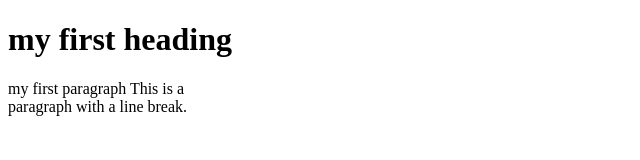
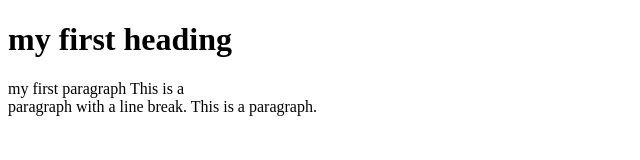
Before and after one commit to oisiana/oisiana.github.io, a plain HTML site: page index.html in a window 1280 px wide. Shown: the whole page, without its empty margins (0-640 px from the left). Drawn offline with Linux system fonts and the light colour scheme.

Commit message:
Update index.html

```diff
--- a/index.html
+++ b/index.html
@@ -4,5 +4,6 @@
 <h1> my first heading </h1>
 <p1> my first paragraph </p1>
 <p2>This is a <br> paragraph with a line break.</p2>
+<p3 title="I'm a tooltip">This is a paragraph.</p3>
 </body>
 </html>
```
